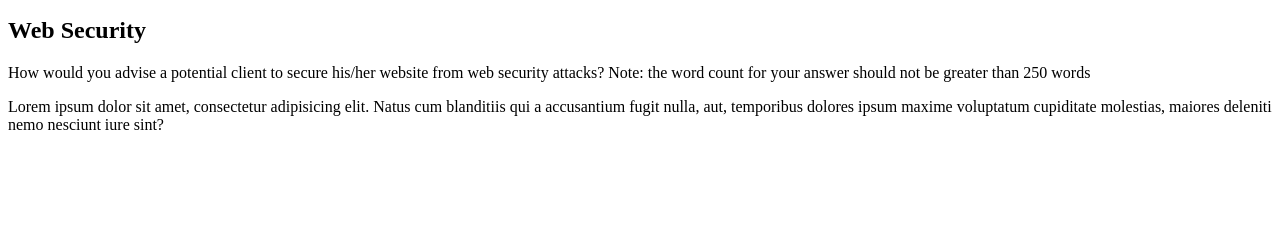
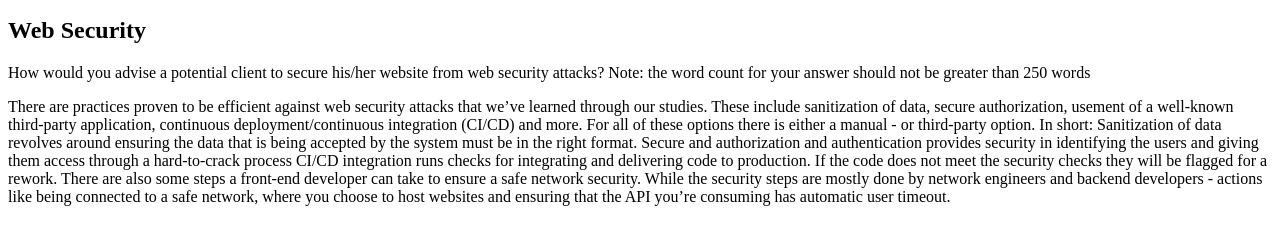
Before and after one commit to Noroff-FEU-Assignments/cross-course-project-ModaZouqa, a plain HTML site: page index.html in a window 1280 px wide. Shown: the part 101-346 px from the top of the page. Drawn offline with Linux system fonts and the light colour scheme.

Commit message:
Updated html answer

```diff
--- a/index.html
+++ b/index.html
@@ -8,6 +8,12 @@
     <p>Welcome to my first website.</p>
     <h2>Web Security</h2>
     <p id="web-security-question">How would you advise a potential client to secure his/her website from web security attacks? Note: the word count for your answer should not be greater than 250 words</p>
-    <p id="web-security-answer">Lorem ipsum dolor sit amet, consectetur adipisicing elit. Natus cum blanditiis qui a accusantium fugit nulla, aut, temporibus dolores ipsum maxime voluptatum cupiditate molestias, maiores deleniti nemo nesciunt iure sint?</p>
+    <p id="web-security-answer">There are practices proven to be efficient against web security attacks that we’ve learned through our studies. These include sanitization of data, secure authorization, usement of a well-known third-party application, continuous deployment/continuous integration (CI/CD) and more. For all of these options there is either a manual - or third-party option. In short:
+        Sanitization of data revolves around ensuring the data that is being accepted by the system must be in the right format.
+        Secure and authorization and authentication provides security in identifying the users and giving them access through a hard-to-crack process
+        CI/CD integration runs checks for integrating and delivering code to production. If the code does not meet the security checks they will be flagged for a rework.
+
+        There are also some steps a front-end developer can take to ensure a safe network security. While the security steps are mostly done by network engineers and backend developers - actions like being connected to a safe network, where you choose to host websites and ensuring that the API you’re consuming has automatic user timeout.
+        </p>
   </body>
 </html>
```
